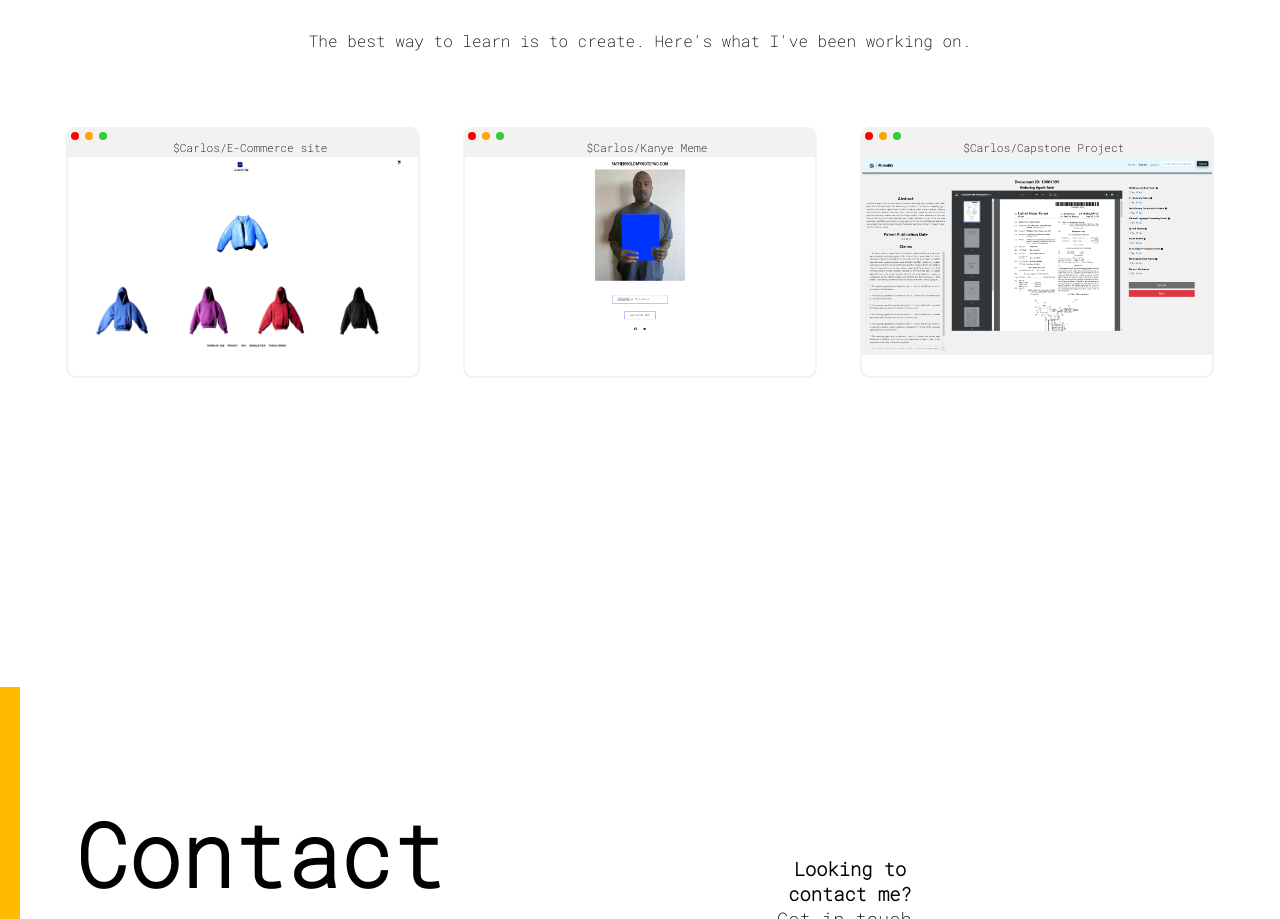
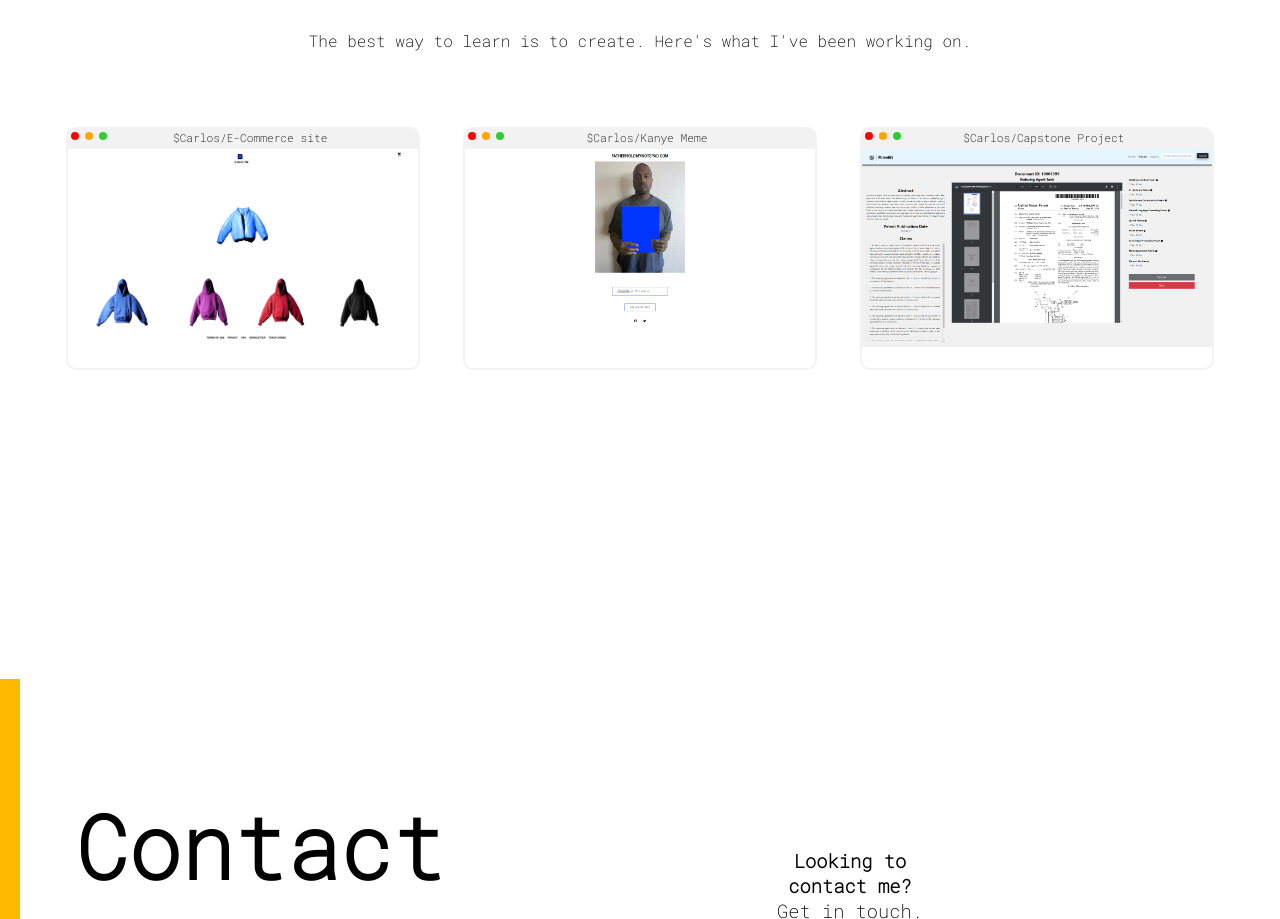
Before and after one commit to HypCarlos/Personal-Site, a React (Create React App) app: page / in a window 1280 px wide. Shown: the part 2328-3247 px from the top of the page. Built offline with nearby package versions, Linux system fonts and the light colour scheme.

Commit message:
project name path fix

```diff
--- a/src/components/projectList/projectlist.css
+++ b/src/components/projectList/projectlist.css
@@ -15,7 +15,7 @@
   display: flex;
   position: sticky;
   z-index: 2;
-  height: 28px;
+  height: 20px;
   background-color: rgb(243, 242, 242);
 }
 
@@ -31,4 +31,5 @@
 .name-path {
   font-size: 70%;
   width: 80%;
+  margin-top: -10px;
 }
```
